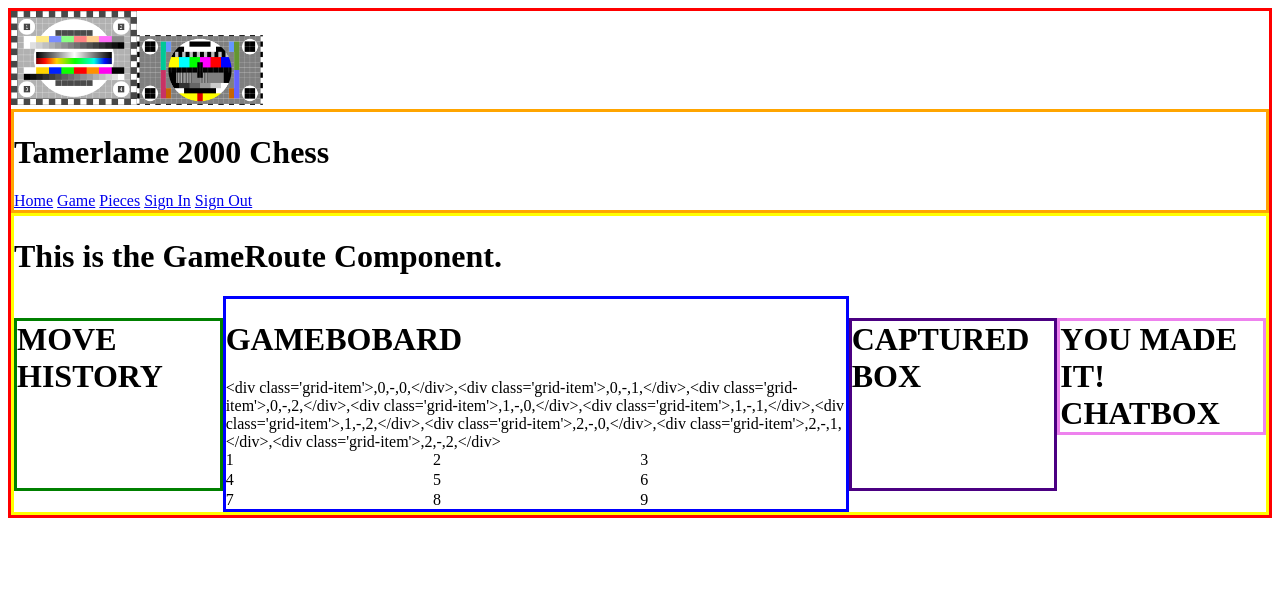
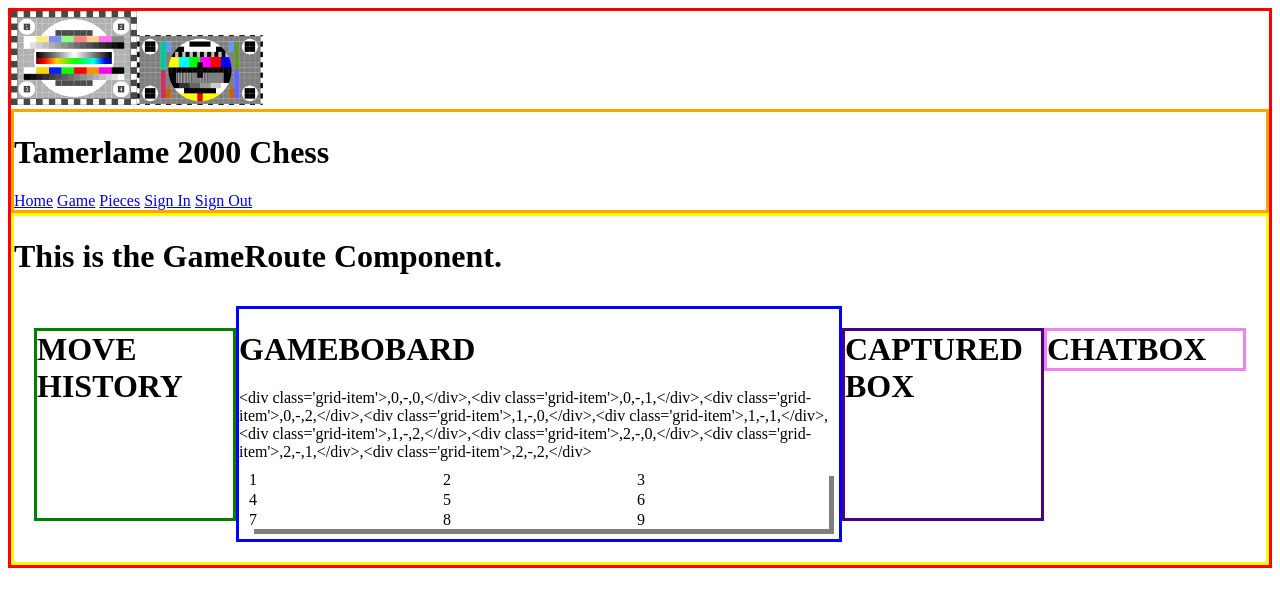
Before and after one commit to bobbydwise1/portfolio-react-week2, a React app: page /#/gameroute in a window 1280 px wide. Shown: the top 606 px of the page. Built offline with nearby package versions, Linux system fonts and the light colour scheme.

Commit message:
Final commit for day.

```diff
--- a/src/components/chatbox.jsx
+++ b/src/components/chatbox.jsx
@@ -7,7 +7,7 @@ function ChatBox(){
   }
   return (
     <div>
-    <h1 style={compBox}>YOU MADE IT!  CHATBOX</h1>
+    <h1 style={compBox}>CHATBOX</h1>
     </div>
   );
 }
--- a/src/components/gamePieces.jsx
+++ b/src/components/gamePieces.jsx
@@ -5,14 +5,14 @@ import * as math from 'mathjs';
 function GamePieces(){
   const compBox = {
     border: "solid black",
-    backgroundColor: "light yellow"
+    backgroundColor: "light yellow",
   };
 
   const GridElevenStyle = {
     display: "grid",
     gridTemplateColumns: "1fr 1fr 1fr 1fr 1fr 1fr 1fr 1fr 1fr 1fr 1fr",
     gridAutoRows: "min-content",
-    margin: "0"
+    margin: "1"
   };
 
 //consider making each piece a class
--- a/src/components/gameboard.jsx
+++ b/src/components/gameboard.jsx
@@ -25,7 +25,9 @@ function Gameboard(){
     gridColumnGap: "2px",
     gridRowGap: "2px",
     backgroundColor: "light grey",
-    border: "dark grey"
+    border: "dark grey",
+    boxShadow: "5px 5px grey",
+    margin: "10px"
   }
 
   const gridItem = {
--- a/src/components/gameroute.jsx
+++ b/src/components/gameroute.jsx
@@ -15,7 +15,8 @@ function GameRoute(){
   const gameBoardGrid = {
     display: "grid",
     gridTemplateColumns: "1fr 3fr 1fr 1fr",
-    gridMargin: "auto"
+    padding: "10px",
+    margin: "10px"
   }
 
   return (
--- a/src/components/movehistory.jsx
+++ b/src/components/movehistory.jsx
@@ -3,7 +3,8 @@ import { Switch, Route, Link } from 'react-router-dom';
 
 function MoveHistory(){
   const compBox = {
-    border: "solid green"
+    border: "solid green",
+    backgroundColor: "light yellow"
   }
   return (
     <h1 style={compBox}>MOVE HISTORY</h1>
```
